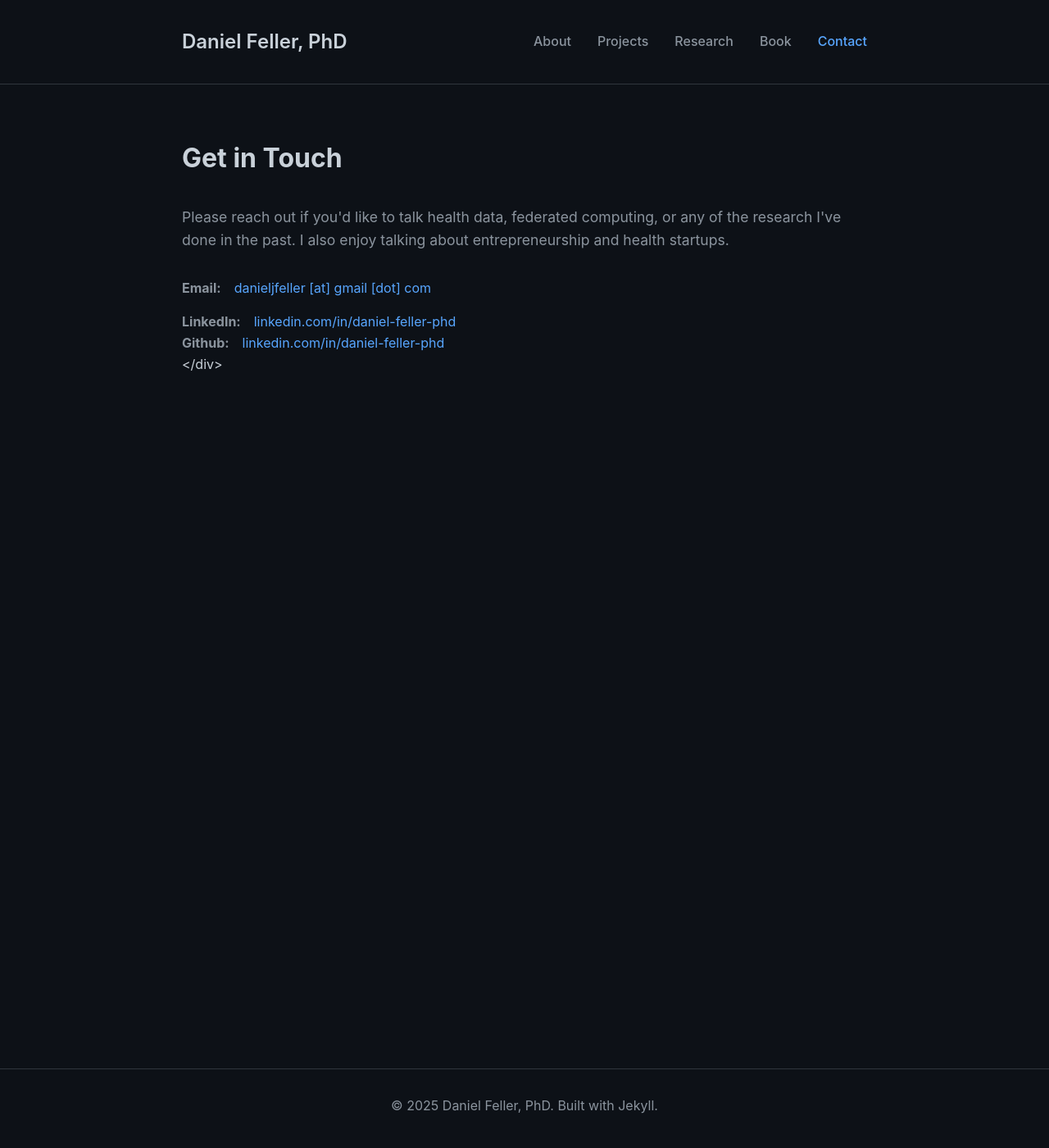
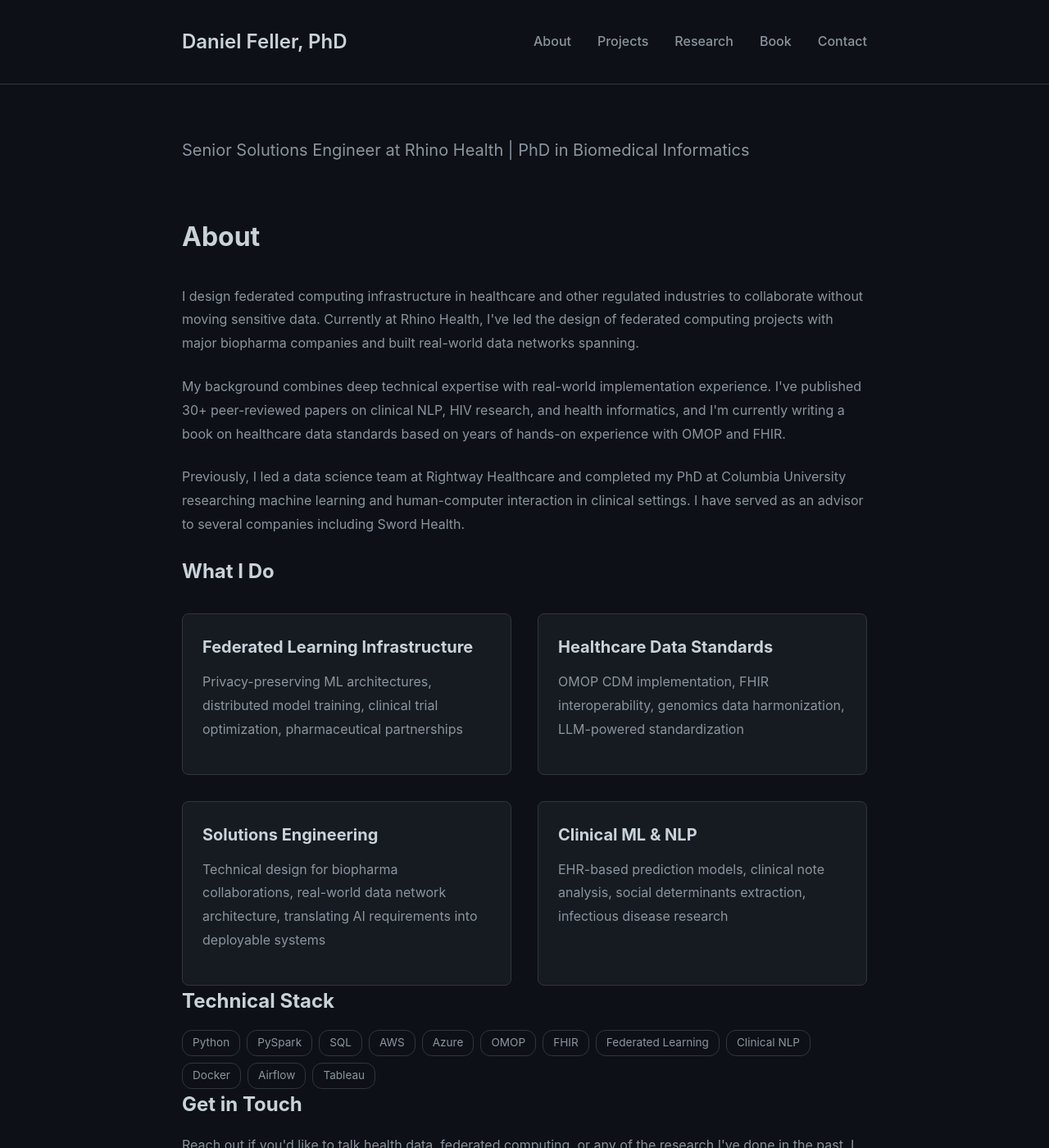
Before and after one commit to danieljfeller/danieljfeller.github.io, a Jekyll site: the page built from contact.md, in a window 1280 px wide and 1400 px high. Shown: the whole window at 82% size. Built offline with Jekyll 4.4.1, drawn with Linux system fonts in a browser that asks for light colours; some of the changed text lies outside the part shown.

Commit message:
Fixed formatting

```diff
--- a/contact.md
+++ b/contact.md
@@ -1,29 +1,81 @@
 ---
 layout: default
-title: Contact
-permalink: /contact/
+title: About
 ---
 
-<h2>Get in Touch</h2>
+<div class="hero">
+  <p class="tagline">Senior Solutions Engineer at Rhino Health | PhD in Biomedical Informatics</p>
+</div>
 
-<p style="color: var(--text-secondary); font-size: 1.1rem; margin-bottom: 2rem;">
-  Please reach out if you'd like to talk health data, federated computing, or any of the research I've done in the past. I also enjoy talking about entrepreneurship and health startups.
-</p>
+<section class="about-content">
+  <h2>About</h2>
 
-<div class="contact-info">
-  <div class="contact-item">
-    <strong>Email:</strong>
-    <a href="mailto:danieljfeller@gmail.com">danieljfeller [at] gmail [dot] com</a>
+  <p>I design federated computing infrastructure in healthcare and other regulated industries to collaborate without moving sensitive data. Currently at Rhino Health, I've led the design of federated computing projects with major biopharma companies and built real-world data networks spanning.</p>
+
+  <p>My background combines deep technical expertise with real-world implementation experience. I've published 30+ peer-reviewed papers on clinical NLP, HIV research, and health informatics, and I'm currently writing a book on healthcare data standards based on years of hands-on experience with OMOP and FHIR.</p>
+
+  <p>Previously, I led a data science team at Rightway Healthcare and completed my PhD at Columbia University researching machine learning and human-computer interaction in clinical settings. I have served as an advisor to several companies including Sword Health. </p>
+
+  <h3>What I Do</h3>
+
+  <div class="projects-grid">
+    <div class="project-card">
+      <h3>Federated Learning Infrastructure</h3>
+      <p>Privacy-preserving ML architectures, distributed model training, clinical trial optimization, pharmaceutical partnerships</p>
+    </div>
+
+    <div class="project-card">
+      <h3>Healthcare Data Standards</h3>
+      <p>OMOP CDM implementation, FHIR interoperability, genomics data harmonization, LLM-powered standardization</p>
+    </div>
+
+    <div class="project-card">
+      <h3>Solutions Engineering</h3>
+      <p>Technical design for biopharma collaborations, real-world data network architecture, translating AI requirements into deployable systems</p>
+    </div>
+
+    <div class="project-card">
+      <h3>Clinical ML & NLP</h3>
+      <p>EHR-based prediction models, clinical note analysis, social determinants extraction, infectious disease research</p>
+    </div>
   </div>
 
-  <div class="contact-item">
-    <strong>LinkedIn:</strong>
-    <a href="https://www.linkedin.com/in/daniel-feller-phd/" target="_blank">linkedin.com/in/daniel-feller-phd</a>
+  <h3>Technical Stack</h3>
+  <div class="project-tags">
+    <span class="tag">Python</span>
+    <span class="tag">PySpark</span>
+    <span class="tag">SQL</span>
+    <span class="tag">AWS</span>
+    <span class="tag">Azure</span>
+    <span class="tag">OMOP</span>
+    <span class="tag">FHIR</span>
+    <span class="tag">Federated Learning</span>
+    <span class="tag">Clinical NLP</span>
+    <span class="tag">Docker</span>
+    <span class="tag">Airflow</span>
+    <span class="tag">Tableau</span>
   </div>
-</div>
 
-  <div class="contact-item">
-    <strong>Github:</strong>
-    <a href="https://github.com/danieljfeller" target="_blank">linkedin.com/in/daniel-feller-phd</a>
+  <h3>Get in Touch</h3>
+
+  <p style="color: var(--text-secondary); margin-bottom: 1.5rem;">
+    Reach out if you'd like to talk health data, federated computing, or any of the research I've done in the past. I also enjoy talking about entrepreneurship and health startups.
+  </p>
+
+  <div class="contact-info">
+    <div class="contact-item">
+      <strong>Email:</strong>
+      <a href="mailto:danieljfeller@gmail.com">danieljfeller [at] gmail [dot] com</a>
+    </div>
+
+    <div class="contact-item">
+      <strong>LinkedIn:</strong>
+      <a href="https://www.linkedin.com/in/daniel-feller-phd/" target="_blank">linkedin.com/in/daniel-feller-phd</a>
+    </div>
+
+    <div class="contact-item">
+      <strong>Github:</strong>
+      <a href="https://github.com/danieljfeller" target="_blank">github.com/danieljfeller</a>
+    </div>
   </div>
-</div>
+</section>
```
Also changed, not shown: research.md (+3 -3 lines).
